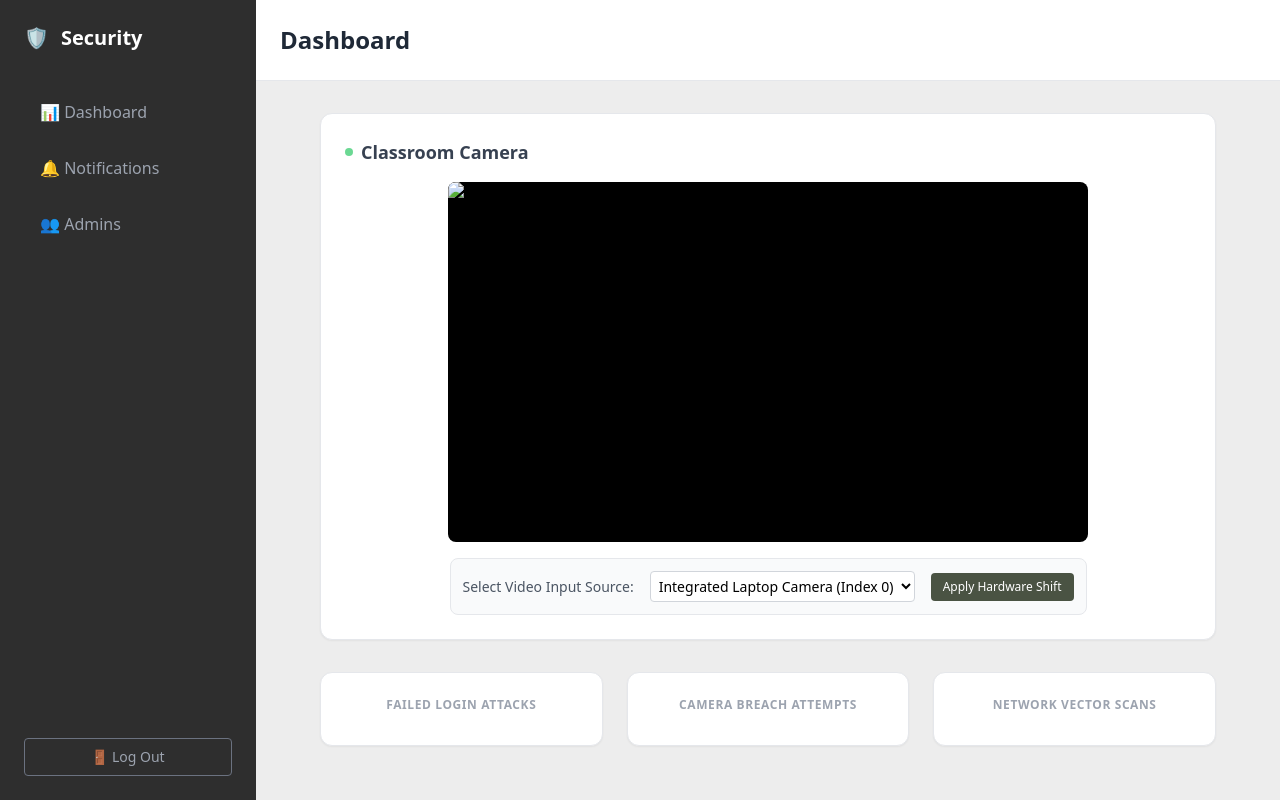
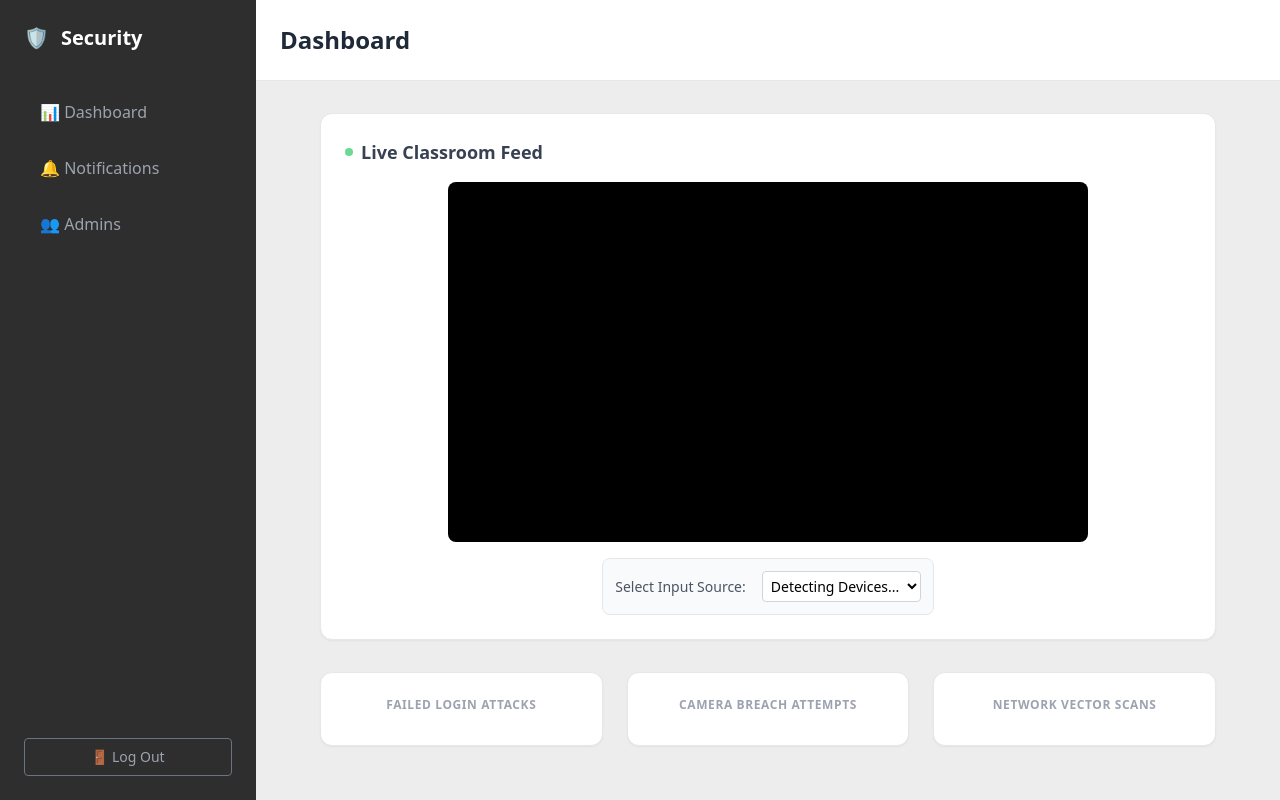
Before and after one commit to Renz0432/Computer-Networking-Security, a Flask app: template security_app/templates/dashboard.html in a window 1280 px wide. Run offline with Flask 3, Linux system fonts and the light colour scheme; the template is opened without the code that fills it, so the values that code supplies are empty; some libraries are stand-ins or nearby versions.

Commit message:
Update dashboard.html

```diff
--- a/security_app/templates/dashboard.html
+++ b/security_app/templates/dashboard.html
@@ -4,26 +4,21 @@
 <div class="flex flex-col items-center gap-8">
     <div class="w-full max-w-4xl bg-white p-6 rounded-xl shadow-sm border border-gray-200">
         <h3 class="text-lg font-semibold text-gray-700 mb-4 flex items-center gap-2">
-            <span class="w-2 h-2 rounded-full bg-green-500 animate-pulse"></span> Classroom Camera
+            <span class="w-2 h-2 rounded-full bg-green-500 animate-pulse"></span> Live Classroom Feed
         </h3>
 
         <div class="flex justify-center items-center bg-black rounded-lg mx-auto overflow-hidden shadow-inner" style="width: 640px; height: 360px;">
-            <img src="{{ url_for('video_feed') }}" alt="Classroom Camera Feed" class="w-full h-full object-cover" />
+            <video id="webcam" autoplay playsinline class="w-full h-full object-cover"></video>
         </div>
 
         <div class="mt-4 flex justify-center">
-            <form action="{{ url_for('change_camera') }}" method="POST" class="flex items-center gap-4 bg-gray-50 p-3 rounded-lg border border-gray-200">
-                <label class="text-sm font-medium text-gray-600">Select Video Input Source:</label>
-                <select name="camera_source" class="border border-gray-300 rounded p-1 text-sm bg-white">
-                    <option value="integrated">Integrated Laptop Camera (Index 0)</option>
-                    <option value="iriun">Iriun Webcam Driver (Index 1)</option>
+            <div class="flex items-center gap-4 bg-gray-50 p-3 rounded-lg border border-gray-200">
+                <label class="text-sm font-medium text-gray-600">Select Input Source:</label>
+                <select id="cameraSelect" class="border border-gray-300 rounded p-1 text-sm bg-white max-w-xs">
+                    <option value="">Detecting Devices...</option>
                 </select>
-                <button type="submit" class="bg-[#4a5343] text-white text-xs px-3 py-1.5 rounded hover:bg-opacity-90 transition">
-                    Apply Hardware Shift
-                </button>
-            </form>
+            </div>
         </div>
-
     </div>
 
     <div class="w-full max-w-4xl grid grid-cols-3 gap-6 text-center">
@@ -41,4 +36,52 @@
         </div>
     </div>
 </div>
+
+<script>
+const videoElement = document.getElementById('webcam');
+const cameraSelect = document.getElementById('cameraSelect');
+
+// Query your operating system for webcams and Iriun drivers
+async function getCameras() {
+    const devices = await navigator.mediaDevices.enumerateDevices();
+    const videoDevices = devices.filter(device => device.kind === 'videoinput');
+
+    cameraSelect.innerHTML = '';
+    videoDevices.forEach((device, index) => {
+        const option = document.createElement('option');
+        option.value = device.deviceId;
+        option.text = device.label || `Camera ${index + 1}`;
+        cameraSelect.appendChild(option);
+    });
+}
+
+// Attach the chosen hardware source stream to the video box
+async function startStream(deviceId) {
+    if (window.stream) {
+        window.stream.getTracks().forEach(track => track.stop());
+    }
+
+    const constraints = {
+        video: deviceId ? { deviceId: { exact: deviceId } } : true
+    };
+
+    try {
+        const stream = await navigator.mediaDevices.getUserMedia(constraints);
+        window.stream = stream;
+        videoElement.srcObject = stream;
+    } catch (error) {
+        console.error('Webcam deployment failed:', error);
+    }
+}
+
+// Event Listeners for running changes on the fly
+cameraSelect.addEventListener('change', () => startStream(cameraSelect.value));
+
+// Core Initialization
+navigator.mediaDevices.getUserMedia({ video: true })
+    .then(() => {
+        getCameras().then(() => startStream(cameraSelect.value));
+    })
+    .catch(err => console.error("Permissions denied", err));
+</script>
 {% endblock %}
```
